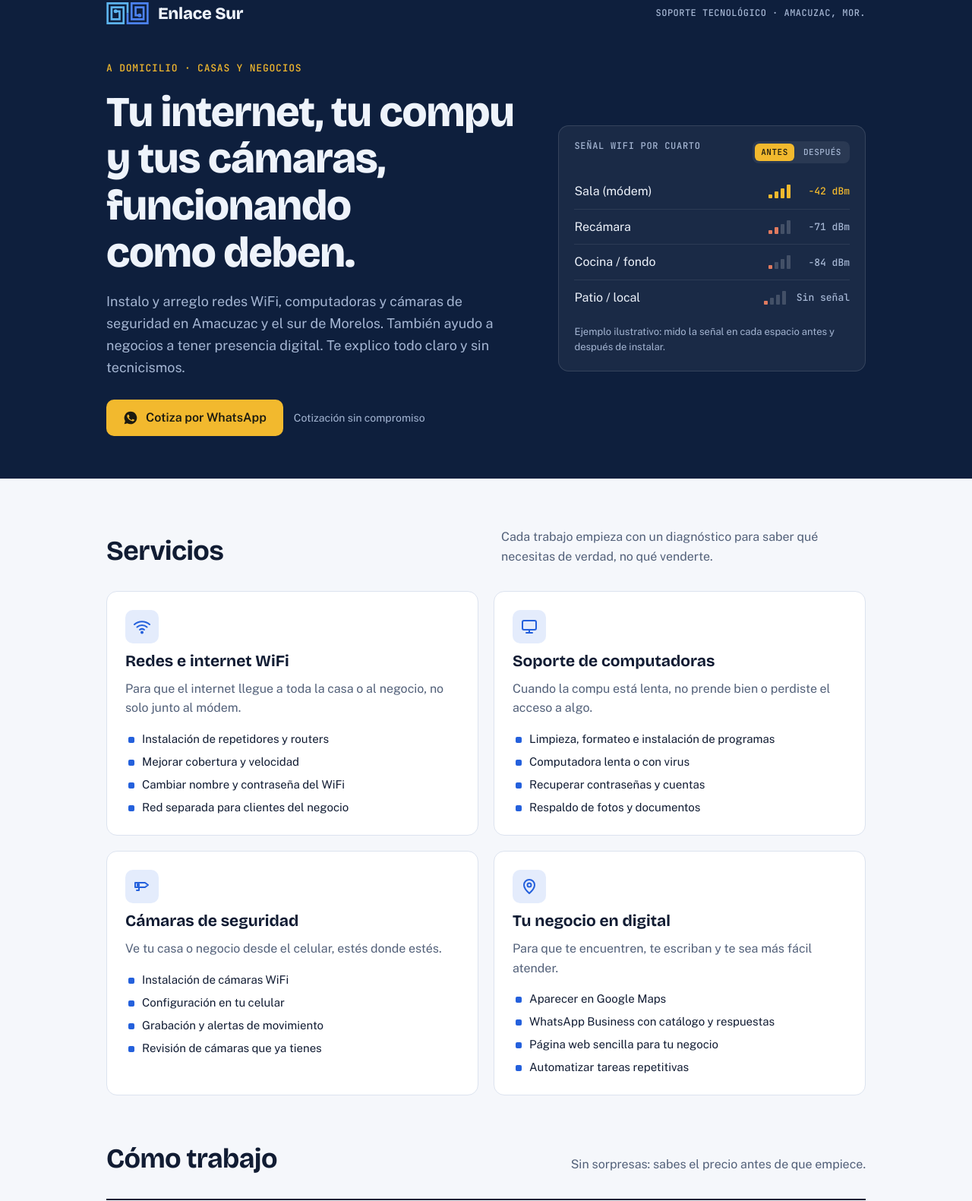
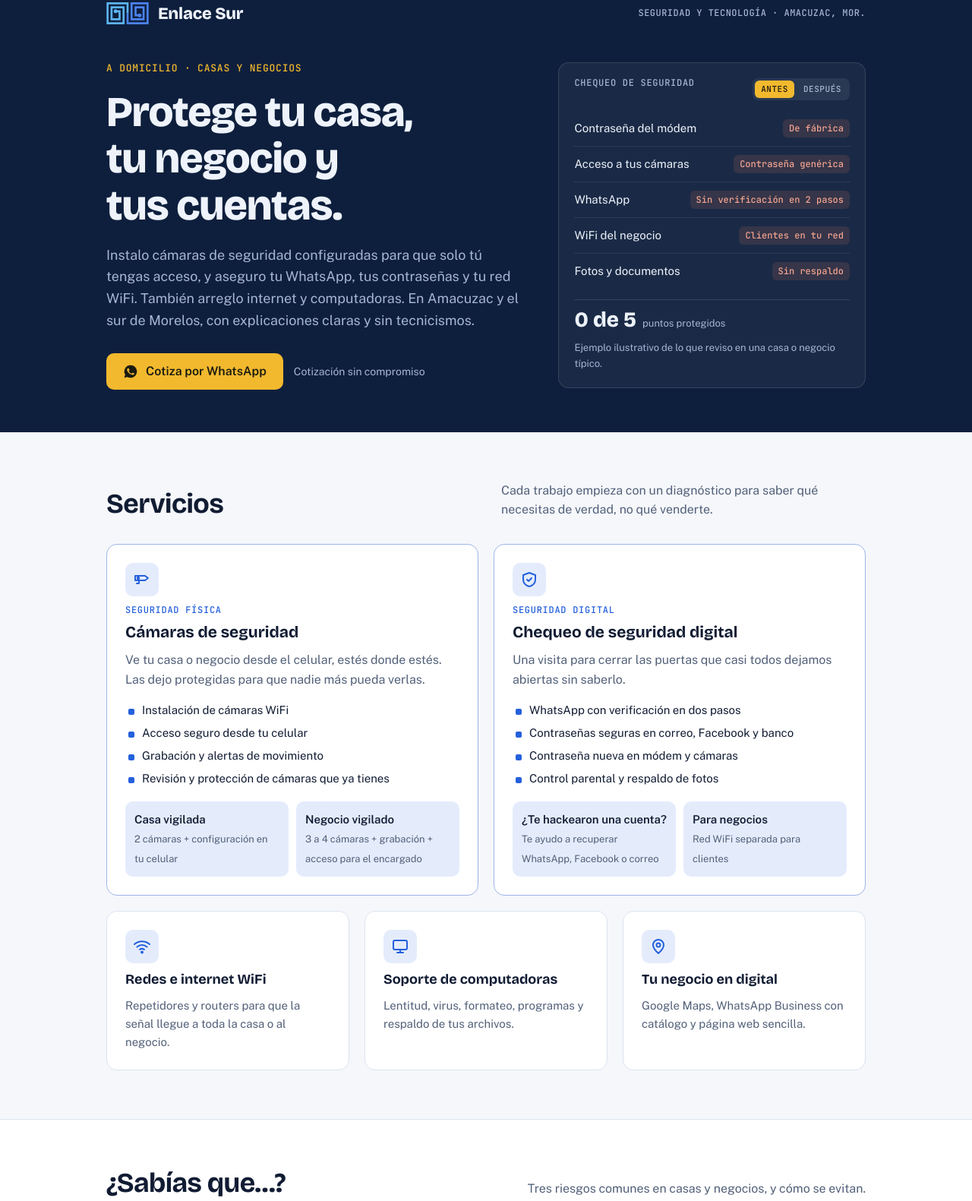
Before and after one commit to Abelprogram/enlace-sur, a plain HTML site: page index.html in a window 1280 px wide. Shown: the part 25-1606 px from the top of the page at 76% size. Drawn offline with nearby package versions, Linux system fonts and the light colour scheme.

Commit message:
Add files via upload

```diff
--- a/index.html
+++ b/index.html
@@ -3,14 +3,14 @@
 <head>
 <meta charset="utf-8">
 <meta name="viewport" content="width=device-width, initial-scale=1, viewport-fit=cover">
-<title>Enlace Sur · Soporte tecnológico en Amacuzac</title>
-<meta name="description" content="Soporte tecnológico a domicilio en Amacuzac y el sur de Morelos: redes WiFi, computadoras, cámaras de seguridad y presencia digital para negocios.">
+<title>Enlace Sur · Seguridad y tecnología en Amacuzac</title>
+<meta name="description" content="Cámaras de seguridad, seguridad digital y soporte tecnológico a domicilio en Amacuzac y el sur de Morelos. Protege tu casa, tu negocio y tus cuentas.">
 <meta name="theme-color" content="#0E1F3D">
 <link rel="icon" href="favicon.svg" type="image/svg+xml">
 <link rel="apple-touch-icon" href="apple-touch-icon.png">
 <meta property="og:type" content="website">
-<meta property="og:title" content="Enlace Sur · Soporte tecnológico a domicilio">
-<meta property="og:description" content="WiFi, computadoras, cámaras y negocio digital en Amacuzac y el sur de Morelos. Cotiza sin compromiso por WhatsApp.">
+<meta property="og:title" content="Enlace Sur · Protege tu casa, tu negocio y tus cuentas">
+<meta property="og:description" content="Cámaras, seguridad digital y soporte tecnológico a domicilio en Amacuzac y el sur de Morelos. Cotiza sin compromiso por WhatsApp.">
 <meta property="og:image" content="https://abelprogram.github.io/enlace-sur/og.png">
 <meta property="og:url" content="https://abelprogram.github.io/enlace-sur/">
 <meta property="og:locale" content="es_MX">
@@ -122,6 +122,37 @@ section{padding-block:64px}
 .copy{font:500 13px/1 var(--body);background:transparent;color:var(--hero-ink);border:1px solid rgba(255,255,255,.3);border-radius:8px;padding:8px 12px;cursor:pointer}
 footer{padding-block:32px 48px;color:var(--muted);font-size:14px;display:flex;justify-content:space-between;gap:16px;flex-wrap:wrap}
 
+
+/* security checklist widget */
+.check{display:grid;grid-template-columns:1fr auto;gap:12px;align-items:center;padding:11px 0;border-top:1px solid rgba(255,255,255,.08);font-size:15px}
+.check:first-of-type{border-top:0}
+.st{font:500 12px/1 var(--mono);padding:6px 8px;border-radius:6px;white-space:nowrap}
+.st.bad{color:#F3A48F;background:rgba(224,122,95,.14)}
+.st.ok{color:#1B1A10;background:var(--signal)}
+.score{display:flex;align-items:baseline;gap:8px;margin-top:14px;padding-top:12px;border-top:1px solid rgba(255,255,255,.12)}
+.score b{font:800 28px/1 var(--display)}
+.score span{font-size:13px;color:var(--hero-muted)}
+/* services */
+.feat-grid{display:grid;grid-template-columns:repeat(2,1fr);gap:20px}
+.sub-grid{display:grid;grid-template-columns:repeat(3,1fr);gap:20px;margin-top:20px}
+.svc.feat{border-color:color-mix(in srgb,var(--accent) 35%,var(--line))}
+.svc .kicker{font:500 12px/1 var(--mono);letter-spacing:.06em;text-transform:uppercase;color:var(--accent)}
+.pkgs{display:grid;grid-template-columns:1fr 1fr;gap:10px;margin-top:6px}
+.pkg{background:var(--accent-soft);border-radius:10px;padding:12px}
+.pkg b{display:block;font-size:15px}
+.pkg span{font-size:13px;color:var(--muted)}
+.svc.small h3{font-size:18px}
+.svc.small p{font-size:15px}
+/* risks */
+.risks{display:grid;grid-template-columns:repeat(3,1fr);gap:20px}
+.risk{display:flex;flex-direction:column;gap:10px;padding-top:16px;border-top:2px solid var(--ink)}
+.risk h3{font-size:19px;font-weight:700}
+.risk p{color:var(--muted);font-size:15px}
+.risk .fix{color:var(--ink);font-size:15px;background:var(--accent-soft);border-radius:8px;padding:10px 12px}
+.risk .fix b{color:var(--accent)}
+.why{grid-template-columns:repeat(2,1fr)}
+@media (max-width:820px){.feat-grid,.sub-grid,.risks,.pkgs{grid-template-columns:1fr}.why{grid-template-columns:1fr}}
+
 @media (max-width:820px){
   .hero-grid,.cta{grid-template-columns:1fr}
   .services{grid-template-columns:1fr}
@@ -142,30 +173,28 @@ footer{padding-block:32px 48px;color:var(--muted);font-size:14px;display:flex;ju
         <svg viewBox="-10.5 -5.5 21 11" aria-hidden="true"><path d="M0 0 L0 -5 L-10 -5 L-10 5 L-2 5 L-2 -3 L-8 -3 L-8 3 L-4 3 L-4 -1 L-6 -1" style="stroke:var(--g1)" stroke-width="1.0" fill="none" stroke-linejoin="miter" stroke-linecap="butt"/><circle cx="-6" cy="-1" r="0.95" style="fill:var(--g1)"/><path d="M0 0 L0 5 L10 5 L10 -5 L2 -5 L2 3 L8 3 L8 -3 L4 -3 L4 1 L6 1" style="stroke:var(--g2)" stroke-width="1.0" fill="none" stroke-linejoin="miter" stroke-linecap="butt"/><circle cx="6" cy="1" r="0.95" style="fill:var(--g2)"/></svg>
         Enlace Sur
       </div>
-      <small>SOPORTE TECNOLÓGICO · AMACUZAC, MOR.</small>
+      <small>SEGURIDAD Y TECNOLOGÍA · AMACUZAC, MOR.</small>
     </div>
     <div class="hero-grid">
       <div>
         <p class="eyebrow">A domicilio · Casas y negocios</p>
-        <h1>Tu internet, tu compu y tus cámaras, funcionando como deben.</h1>
-        <p class="lead">Instalo y arreglo redes WiFi, computadoras y cámaras de seguridad en Amacuzac y el sur de Morelos. También ayudo a negocios a tener presencia digital. Te explico todo claro y sin tecnicismos.</p>
+        <h1>Protege tu casa, tu negocio y tus cuentas.</h1>
+        <p class="lead">Instalo cámaras de seguridad configuradas para que solo tú tengas acceso, y aseguro tu WhatsApp, tus contraseñas y tu red WiFi. También arreglo internet y computadoras. En Amacuzac y el sur de Morelos, con explicaciones claras y sin tecnicismos.</p>
         <div class="hero-actions">
           <a class="btn wa-link" href="#contacto"><svg viewBox="0 0 24 24" fill="currentColor" aria-hidden="true"><path d="M12 2a10 10 0 0 0-8.6 15.1L2 22l5-1.3A10 10 0 1 0 12 2Zm5.3 14.1c-.2.6-1.3 1.2-1.8 1.2-.5.1-1 .1-3.3-.8-2.8-1.1-4.5-3.9-4.7-4.1-.1-.2-1.1-1.5-1.1-2.9s.7-2 1-2.3c.2-.3.5-.3.7-.3h.5c.2 0 .4 0 .6.5l.9 2.1c.1.2.1.4 0 .6l-.4.6-.4.4c-.1.2-.3.3-.1.6.2.3.8 1.3 1.7 2.1 1.2 1 2.1 1.4 2.4 1.5.3.2.5.1.7-.1l.9-1.1c.2-.3.4-.2.7-.1l2 1c.3.1.5.2.5.3.1.2.1.7-.1 1.3Z"/></svg>Cotiza por WhatsApp</a>
           <span>Cotización sin compromiso</span>
         </div>
       </div>
-      <div class="meter" aria-label="Ejemplo de medición de señal WiFi por cuarto">
-        <h3><span>Señal WiFi por cuarto</span>
+      <div class="meter" aria-label="Ejemplo de chequeo de seguridad">
+        <h3><span>Chequeo de seguridad</span>
           <span class="tabs" role="group" aria-label="Comparar">
             <button type="button" id="t-antes" aria-pressed="true">Antes</button>
             <button type="button" id="t-despues" aria-pressed="false">Después</button>
           </span>
         </h3>
-        <div class="room"><span>Sala (módem)</span><span class="bars b4"><i></i><i></i><i></i><i></i></span><span class="dbm ok">−42 dBm</span></div>
-        <div class="room" data-before="b2|−71 dBm" data-after="b4|−52 dBm"><span>Recámara</span><span class="bars"><i></i><i></i><i></i><i></i></span><span class="dbm"></span></div>
-        <div class="room" data-before="b1|−84 dBm" data-after="b4|−58 dBm"><span>Cocina / fondo</span><span class="bars"><i></i><i></i><i></i><i></i></span><span class="dbm"></span></div>
-        <div class="room" data-before="b1|Sin señal" data-after="b4|−61 dBm"><span>Patio / local</span><span class="bars"><i></i><i></i><i></i><i></i></span><span class="dbm"></span></div>
-        <p class="note">Ejemplo ilustrativo: mido la señal en cada espacio antes y después de instalar.</p>
+        <div class="check" data-before="De fábrica" data-after="Cambiada"><span>Contraseña del módem</span><span class="st bad">De fábrica</span></div><div class="check" data-before="Contraseña genérica" data-after="Solo tú"><span>Acceso a tus cámaras</span><span class="st bad">Contraseña genérica</span></div><div class="check" data-before="Sin verificación en 2 pasos" data-after="Protegido"><span>WhatsApp</span><span class="st bad">Sin verificación en 2 pasos</span></div><div class="check" data-before="Clientes en tu red" data-after="Red separada"><span>WiFi del negocio</span><span class="st bad">Clientes en tu red</span></div><div class="check" data-before="Sin respaldo" data-after="Respaldo automático"><span>Fotos y documentos</span><span class="st bad">Sin respaldo</span></div>
+        <div class="score"><b id="score">0 de 5</b><span>puntos protegidos</span></div>
+        <p class="note">Ejemplo ilustrativo de lo que reviso en una casa o negocio típico.</p>
       </div>
     </div>
   </div>
@@ -178,43 +207,69 @@ footer{padding-block:32px 48px;color:var(--muted);font-size:14px;display:flex;ju
         <h2>Servicios</h2>
         <p>Cada trabajo empieza con un diagnóstico para saber qué necesitas de verdad, no qué venderte.</p>
       </div>
-      <div class="services">
-        <article class="svc">
+      <div class="feat-grid">
+        <article class="svc feat">
+          <div class="ic"><svg viewBox="0 0 24 24" fill="none" stroke="currentColor" stroke-width="2" stroke-linecap="round" stroke-linejoin="round"><path d="M3 7h13l4 3-4 3H3z"/><path d="M8 13v4H5"/><circle cx="7" cy="10" r="1.2" fill="currentColor"/></svg></div>
+          <span class="kicker">Seguridad física</span>
+          <h3>Cámaras de seguridad</h3>
+          <p>Ve tu casa o negocio desde el celular, estés donde estés. Las dejo protegidas para que nadie más pueda verlas.</p>
+          <ul><li>Instalación de cámaras WiFi</li><li>Acceso seguro desde tu celular</li><li>Grabación y alertas de movimiento</li><li>Revisión y protección de cámaras que ya tienes</li></ul>
+          <div class="pkgs">
+            <div class="pkg"><b>Casa vigilada</b><span>2 cámaras + configuración en tu celular</span></div>
+            <div class="pkg"><b>Negocio vigilado</b><span>3 a 4 cámaras + grabación + acceso para el encargado</span></div>
+          </div>
+        </article>
+        <article class="svc feat">
+          <div class="ic"><svg viewBox="0 0 24 24" fill="none" stroke="currentColor" stroke-width="2" stroke-linecap="round" stroke-linejoin="round"><path d="M12 3 4 6v6c0 4.5 3.4 8.3 8 9 4.6-.7 8-4.5 8-9V6z"/><path d="m9 12 2 2 4-4"/></svg></div>
+          <span class="kicker">Seguridad digital</span>
+          <h3>Chequeo de seguridad digital</h3>
+          <p>Una visita para cerrar las puertas que casi todos dejamos abiertas sin saberlo.</p>
+          <ul><li>WhatsApp con verificación en dos pasos</li><li>Contraseñas seguras en correo, Facebook y banco</li><li>Contraseña nueva en módem y cámaras</li><li>Control parental y respaldo de fotos</li></ul>
+          <div class="pkgs">
+            <div class="pkg"><b>¿Te hackearon una cuenta?</b><span>Te ayudo a recuperar WhatsApp, Facebook o correo</span></div>
+            <div class="pkg"><b>Para negocios</b><span>Red WiFi separada para clientes</span></div>
+          </div>
+        </article>
+      </div>
+      <div class="sub-grid">
+        <article class="svc small">
           <div class="ic"><svg viewBox="0 0 24 24" fill="none" stroke="currentColor" stroke-width="2" stroke-linecap="round"><path d="M2 9a15 15 0 0 1 20 0M5.5 12.5a10 10 0 0 1 13 0M9 16a5 5 0 0 1 6 0"/><circle cx="12" cy="19.5" r="1" fill="currentColor"/></svg></div>
           <h3>Redes e internet WiFi</h3>
-          <p>Para que el internet llegue a toda la casa o al negocio, no solo junto al módem.</p>
-          <ul><li>Instalación de repetidores y routers</li><li>Mejorar cobertura y velocidad</li><li>Cambiar nombre y contraseña del WiFi</li><li>Red separada para clientes del negocio</li></ul>
+          <p>Repetidores y routers para que la señal llegue a toda la casa o al negocio.</p>
         </article>
-        <article class="svc">
+        <article class="svc small">
           <div class="ic"><svg viewBox="0 0 24 24" fill="none" stroke="currentColor" stroke-width="2" stroke-linecap="round" stroke-linejoin="round"><rect x="3" y="4" width="18" height="12" rx="2"/><path d="M8 20h8M12 16v4"/></svg></div>
           <h3>Soporte de computadoras</h3>
-          <p>Cuando la compu está lenta, no prende bien o perdiste el acceso a algo.</p>
-          <ul><li>Limpieza, formateo e instalación de programas</li><li>Computadora lenta o con virus</li><li>Recuperar contraseñas y cuentas</li><li>Respaldo de fotos y documentos</li></ul>
+          <p>Lentitud, virus, formateo, programas y respaldo de tus archivos.</p>
         </article>
-        <article class="svc">
-          <div class="ic"><svg viewBox="0 0 24 24" fill="none" stroke="currentColor" stroke-width="2" stroke-linecap="round" stroke-linejoin="round"><path d="M3 7h13l4 3-4 3H3z"/><path d="M8 13v4H5"/><circle cx="7" cy="10" r="1.2" fill="currentColor"/></svg></div>
-          <h3>Cámaras de seguridad</h3>
-          <p>Ve tu casa o negocio desde el celular, estés donde estés.</p>
-          <ul><li>Instalación de cámaras WiFi</li><li>Configuración en tu celular</li><li>Grabación y alertas de movimiento</li><li>Revisión de cámaras que ya tienes</li></ul>
-        </article>
-        <article class="svc">
+        <article class="svc small">
           <div class="ic"><svg viewBox="0 0 24 24" fill="none" stroke="currentColor" stroke-width="2" stroke-linecap="round" stroke-linejoin="round"><path d="M12 21s-7-6.2-7-11a7 7 0 0 1 14 0c0 4.8-7 11-7 11z"/><circle cx="12" cy="10" r="2.5"/></svg></div>
           <h3>Tu negocio en digital</h3>
-          <p>Para que te encuentren, te escriban y te sea más fácil atender.</p>
-          <ul><li>Aparecer en Google Maps</li><li>WhatsApp Business con catálogo y respuestas</li><li>Página web sencilla para tu negocio</li><li>Automatizar tareas repetitivas</li></ul>
+          <p>Google Maps, WhatsApp Business con catálogo y página web sencilla.</p>
         </article>
       </div>
     </div>
   </section>
 
-  <section style="padding-top:0">
+  <section class="band">
+    <div class="wrap">
+      <div class="sec-head"><h2>¿Sabías que…?</h2><p>Tres riesgos comunes en casas y negocios, y cómo se evitan.</p></div>
+      <div class="risks">
+        <div class="risk"><h3>Muchas cámaras y módems vienen con contraseña de fábrica</h3><p>Esas contraseñas suelen ser genéricas y fáciles de encontrar en internet. Si no se cambian, alguien más podría entrar a ver lo que tú ves.</p><p class="fix"><b>Se evita:</b> cambiando las contraseñas al instalar y actualizando el equipo.</p></div>
+        <div class="risk"><h3>Te pueden robar el WhatsApp con un código</h3><p>Alguien se hace pasar por un conocido y te pide "el código que te llegó por mensaje". Con eso se queda con tu cuenta y pide dinero a tus contactos.</p><p class="fix"><b>Se evita:</b> activando la verificación en dos pasos y nunca compartiendo ese código.</p></div>
+        <div class="risk"><h3>En el WiFi del negocio, tus clientes comparten red con tus equipos</h3><p>Si todos usan la misma red, las cámaras o la computadora de caja quedan al alcance de cualquiera conectado.</p><p class="fix"><b>Se evita:</b> con una red WiFi separada solo para clientes.</p></div>
+      </div>
+    </div>
+  </section>
+
+  <section>
     <div class="wrap">
       <div class="sec-head"><h2>Cómo trabajo</h2><p>Sin sorpresas: sabes el precio antes de que empiece.</p></div>
       <div class="steps">
-        <div class="step"><b>01</b><h3>Me escribes</h3><p>Cuéntame por WhatsApp qué pasa. Si puedes, manda una foto o video.</p></div>
-        <div class="step"><b>02</b><h3>Diagnóstico y precio</h3><p>Reviso el problema y te doy una cotización clara antes de empezar.</p></div>
-        <div class="step"><b>03</b><h3>Lo resuelvo</h3><p>Voy a tu casa o negocio en el día acordado y dejo todo funcionando.</p></div>
-        <div class="step"><b>04</b><h3>Te explico</h3><p>Te enseño cómo quedó y qué hacer si algo vuelve a fallar.</p></div>
+        <div class="step"><b>01</b><h3>Me escribes</h3><p>Cuéntame por WhatsApp qué necesitas. Si puedes, manda una foto o video.</p></div>
+        <div class="step"><b>02</b><h3>Diagnóstico y precio</h3><p>Reviso tu caso y te doy una cotización clara antes de empezar.</p></div>
+        <div class="step"><b>03</b><h3>Lo resuelvo</h3><p>Voy a tu casa o negocio en el día acordado y dejo todo funcionando y protegido.</p></div>
+        <div class="step"><b>04</b><h3>Te entrego el control</h3><p>Te explico cómo quedó y tú cambias las contraseñas finales. Solo tú tienes acceso.</p></div>
       </div>
     </div>
   </section>
@@ -223,9 +278,10 @@ footer{padding-block:32px 48px;color:var(--muted);font-size:14px;display:flex;ju
     <div class="wrap">
       <div class="sec-head"><h2>¿Por qué conmigo?</h2></div>
       <div class="why">
-        <div><h3>Formación en informática</h3><p>Técnico y licenciatura en informática, y experiencia resolviendo problemas reales de redes y equipos.</p></div>
+        <div><h3>Tus contraseñas son tuyas</h3><p>No guardo copias de tus accesos. Al terminar, tú cambias las contraseñas y las cámaras quedan solo en tu celular.</p></div>
+        <div><h3>Formación en informática y redes</h3><p>Estudié informática y me he preparado en redes y seguridad, con experiencia resolviendo problemas reales de equipos y conexiones.</p></div>
         <div><h3>Soy de aquí</h3><p>Vivo en Amacuzac. No tienes que esperar a alguien de Cuernavaca ni pagar traslados largos.</p></div>
-        <div><h3>Hablo claro</h3><p>Te digo qué tiene tu equipo y qué conviene hacer. Si algo no vale la pena arreglar, también te lo digo.</p></div>
+        <div><h3>Hablo claro</h3><p>Te digo qué conviene y qué no. Si algo no vale la pena, también te lo digo.</p></div>
       </div>
     </div>
   </section>
@@ -235,7 +291,9 @@ footer{padding-block:32px 48px;color:var(--muted);font-size:14px;display:flex;ju
       <div class="sec-head"><h2>Preguntas frecuentes</h2></div>
       <div class="faq">
         <details><summary>¿Cuánto cuesta?</summary><p>Depende del trabajo. Escríbeme con lo que necesitas y te doy un precio antes de empezar, sin compromiso.</p></details>
-        <details><summary>¿Tengo que comprar el equipo yo?</summary><p>Como prefieras. Te puedo recomendar qué comprar según tu casa o negocio, o conseguirlo yo e incluirlo en la cotización.</p></details>
+        <details><summary>¿Las cámaras evitan los robos?</summary><p>Ninguna cámara garantiza que no pase nada. Lo que sí hacen es disuadir, avisarte en el momento y dejar evidencia. Te recomiendo dónde colocarlas para que sirvan de verdad.</p></details>
+        <details><summary>¿Tú puedes ver mis cámaras?</summary><p>No. Configuro todo y al final tú pones tu propia contraseña. Las cámaras quedan solo en tu celular y en el de quien tú decidas.</p></details>
+        <details><summary>¿Tengo que comprar el equipo yo?</summary><p>Como prefieras. Te recomiendo qué comprar según tu casa o negocio, o lo consigo yo y lo incluyo en la cotización.</p></details>
         <details><summary>¿Hasta dónde vas?</summary><p>Amacuzac y los alrededores del sur de Morelos. Si estás más lejos, pregúntame y lo vemos.</p></details>
         <details><summary>¿Atiendes negocios o solo casas?</summary><p>Ambos. Tiendas, consultorios, restaurantes y oficinas pequeñas también.</p></details>
       </div>
@@ -246,8 +304,8 @@ footer{padding-block:32px 48px;color:var(--muted);font-size:14px;display:flex;ju
     <div class="wrap">
       <div class="cta">
         <div>
-          <h2>¿Qué necesitas resolver?</h2>
-          <p>Mándame un mensaje por WhatsApp con lo que pasa y te doy una cotización sin compromiso.</p>
+          <h2>¿Qué quieres proteger?</h2>
+          <p>Mándame un mensaje por WhatsApp y te doy una cotización sin compromiso.</p>
           <div class="num"><output id="wa-num">734 114 0201</output><button class="copy" id="copy-btn" type="button">Copiar número</button></div>
         </div>
         <a class="btn wa-link" href="#contacto">Abrir WhatsApp</a>
@@ -256,39 +314,34 @@ footer{padding-block:32px 48px;color:var(--muted);font-size:14px;display:flex;ju
   </section>
 </main>
 
-<footer class="wrap"><span>Enlace Sur · Soporte tecnológico</span><span>Amacuzac, Morelos</span></footer>
+<footer class="wrap"><span>Enlace Sur · Seguridad y soporte tecnológico</span><span>Amacuzac, Morelos</span></footer>
 
 <script>
-// Pon aquí el número (10 dígitos). Ej: '7771234567'
 const WHATSAPP = '7341140201';
 const MSG = 'Hola, vi tu página de Enlace Sur y quiero una cotización.';
 (function(){
-  if (WHATSAPP) {
   const pretty = WHATSAPP.replace(/(\d{3})(\d{3})(\d{4})/, '$1 $2 $3');
   document.getElementById('wa-num').textContent = pretty;
   document.querySelectorAll('.wa-link').forEach(a => {
     a.href = 'https://wa.me/52' + WHATSAPP + '?text=' + encodeURIComponent(MSG);
     a.target = '_blank'; a.rel = 'noopener';
   });
-  }
   const btn = document.getElementById('copy-btn');
+  function selectNum(){ const r = document.createRange(); r.selectNodeContents(document.getElementById('wa-num')); const s = getSelection(); s.removeAllRanges(); s.addRange(r); }
   btn.addEventListener('click', () => {
     const t = document.getElementById('wa-num').textContent;
     const done = () => { btn.textContent = 'Copiado'; setTimeout(() => btn.textContent = 'Copiar número', 1800); };
-    try {
-      navigator.clipboard.writeText(t).then(done).catch(() => selectNum());
-    } catch (e) { selectNum(); }
+    try { navigator.clipboard.writeText(t).then(done).catch(selectNum); } catch (e) { selectNum(); }
   });
-  function selectNum(){ const r = document.createRange(); r.selectNodeContents(document.getElementById('wa-num')); const s = getSelection(); s.removeAllRanges(); s.addRange(r); }
-
-  const rooms = [...document.querySelectorAll('.room[data-before]')];
+  const rows = [...document.querySelectorAll('.check')];
   const bA = document.getElementById('t-antes'), bD = document.getElementById('t-despues');
   function show(which){
-    rooms.forEach(r => {
-      const [cls, val] = r.dataset[which].split('|');
-      r.querySelector('.bars').className = 'bars ' + cls;
-      const d = r.querySelector('.dbm'); d.textContent = val; d.classList.toggle('ok', cls === 'b4');
+    rows.forEach(r => {
+      const st = r.querySelector('.st');
+      st.textContent = r.dataset[which];
+      st.className = 'st ' + (which === 'after' ? 'ok' : 'bad');
     });
+    document.getElementById('score').textContent = (which === 'after' ? rows.length : 0) + ' de ' + rows.length;
     bA.setAttribute('aria-pressed', which === 'before'); bD.setAttribute('aria-pressed', which === 'after');
   }
   bA.onclick = () => show('before'); bD.onclick = () => show('after');
```
Also changed, not shown: og.png. Lines whose indentation alone changed are shown as unchanged.
